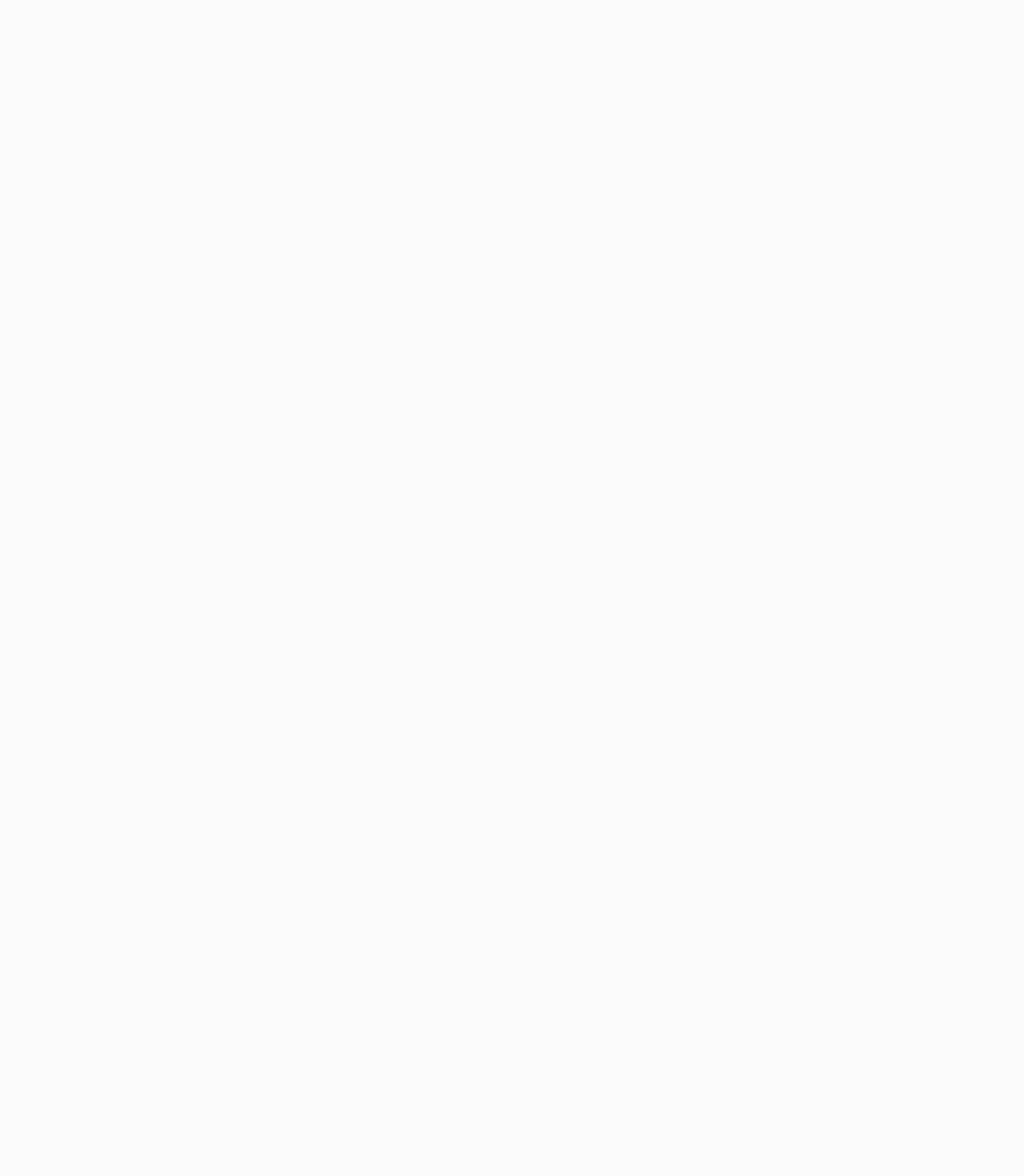
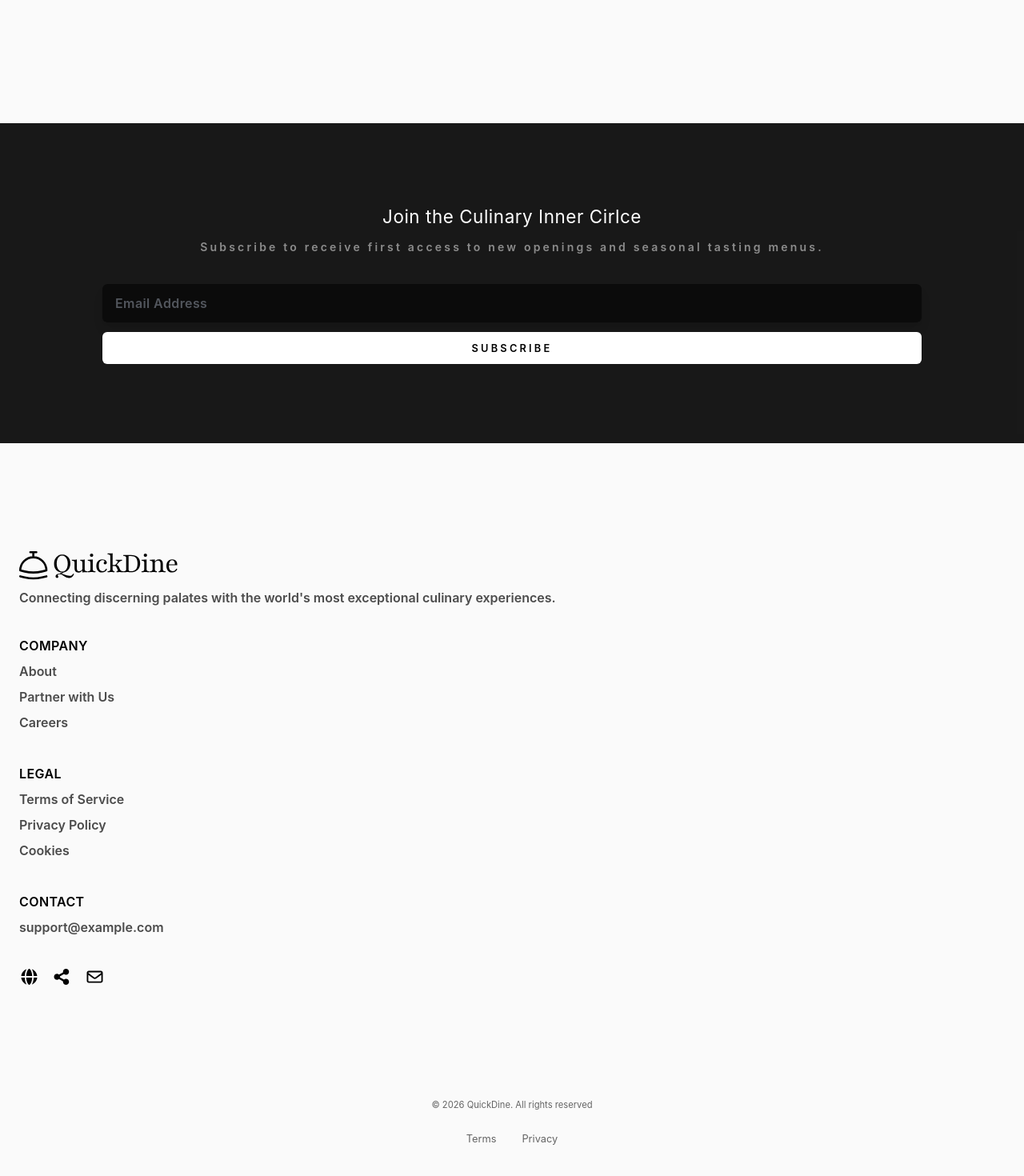
Before and after one commit to aninakwadesmond/restaurant, a React (Vite) app: page / in a window 1280 px wide. Shown: the part 4538-6008 px from the top of the page at 80% size. Before the commit the page ends 4564 px from the top, so only its background shows below. Built offline with nearby package versions, Linux system fonts and the light colour scheme.

Commit message:
phase homepage

```diff
--- /dev/null
+++ b/src/components/homeComponent/Footer.jsx
@@ -0,0 +1,75 @@
+import { faEnvelope } from '@fortawesome/free-regular-svg-icons';
+import { faGlobe, faShareNodes } from '@fortawesome/free-solid-svg-icons';
+import { FontAwesomeIcon } from '@fortawesome/react-fontawesome';
+import { Link } from 'react-router-dom';
+
+function Footer() {
+  return (
+    <div className="flex flex-col w-full gap-3 px-6">
+      <div className="flex flex-col items-start justify-start gap-2">
+        <div className="max-w-50  ">
+          <img src="./logo.svg" alt="logo" className="w-full object-cover " />
+        </div>
+        <p className="text-black/70 font-semibold ">
+          Connecting discerning palates with the world's most exceptional
+          culinary experiences.
+        </p>
+      </div>
+      <div className="flex flex-col gap-10 mt-6 mb-20">
+        <FooterCompany
+          actions={[
+            { title: 'About', path: '' },
+            { title: 'Partner with Us', path: '' },
+            { title: 'Careers', path: '' },
+          ]}
+          title="Company"
+        />
+        <FooterCompany
+          actions={[
+            { title: 'Terms of Service', path: '' },
+            { title: 'Privacy Policy ', path: '' },
+            { title: 'Cookies', path: '' },
+          ]}
+          title="legal"
+        />
+        <FooterCompany
+          actions={[{ title: 'support@example.com', path: '' }]}
+          title="contact"
+        />
+        <div className="flex items-center justify-start gap-4">
+          <FontAwesomeIcon icon={faGlobe} className="text-xl" />
+          <FontAwesomeIcon icon={faShareNodes} className="text-xl" />
+          <FontAwesomeIcon icon={faEnvelope} className="text-xl" />
+        </div>
+      </div>
+      <div className="w-full h-40 flex flex-col items-center justify-center gap-6">
+        <p className="text-[.7rem] font-sembold text-black/60">
+          &copy; 2026 QuickDine. All rights reserved
+        </p>
+        <div className="w-[40%] items-center justify-center gap-8 flex ">
+          <Link to={''} className="text-[.8rem] font-sembold text-black/60">
+            Terms
+          </Link>
+          <Link to={''} className="text-[.8rem] font-sembold text-black/60">
+            Privacy
+          </Link>
+        </div>
+      </div>
+    </div>
+  );
+}
+
+function FooterCompany({ actions, title }) {
+  return (
+    <div className="flex flex-col items-start gap-2">
+      <h4 className="uppercase tracking-wide font-semibold">{title}</h4>
+      {actions.map((link) => (
+        <Link className="text-black/70 font-semibold" to={link.path}>
+          {link.title}
+        </Link>
+      ))}
+    </div>
+  );
+}
+
+export default Footer;
--- /dev/null
+++ b/src/components/homeComponent/Subscirbe.jsx
@@ -0,0 +1,27 @@
+function Subscirbe() {
+  return (
+    <div className="flex flex-col h-100 bg-black/90 items-center justify-center w-full">
+      <div className="flex flex-col items-center justify-center gap-3 w-[80%]">
+        <h3 className="text-[1.4rem] tracking-wide text-white">
+          Join the Culinary Inner Cirlce{' '}
+        </h3>
+        <p className="text-white/50 text-sm font-semibold tracking-[.2rem] text-center">
+          Subscribe to receive first access to new openings and seasonal tasting
+          menus.
+        </p>
+        <div className="w-full bg-black/10 mt-6 h-12 rounded-md shadow-lg overflow-hidden">
+          <input
+            type="email"
+            className="w-full h-full outline-none px-4 py-2 bg-black/50 rounded-md font-semibold text-gray-400 tracking-wide"
+            placeholder="Email Address"
+          />
+        </div>
+        <button className="w-full bg-white rounded-md h-10 font-semibold text-[.8rem] tracking-[.2rem]  cursor-pointer uppercase">
+          subscribe
+        </button>
+      </div>
+    </div>
+  );
+}
+
+export default Subscirbe;
--- a/src/pages/Home.jsx
+++ b/src/pages/Home.jsx
@@ -1,7 +1,9 @@
 import About from '../components/homeComponent/About';
+import Footer from '../components/homeComponent/Footer';
 import Hero from '../components/homeComponent/Hero';
 import Navigation from '../components/homeComponent/Navigation';
 import Selections from '../components/homeComponent/Selections';
+import Subscirbe from '../components/homeComponent/Subscirbe';
 import Trending from '../components/homeComponent/Trending';
 
 function Home() {
@@ -15,6 +17,8 @@ function Home() {
       <Selections />
       <Trending />
       <About />
+      <Subscirbe />
+      <Footer />
     </div>
   );
 }
```
